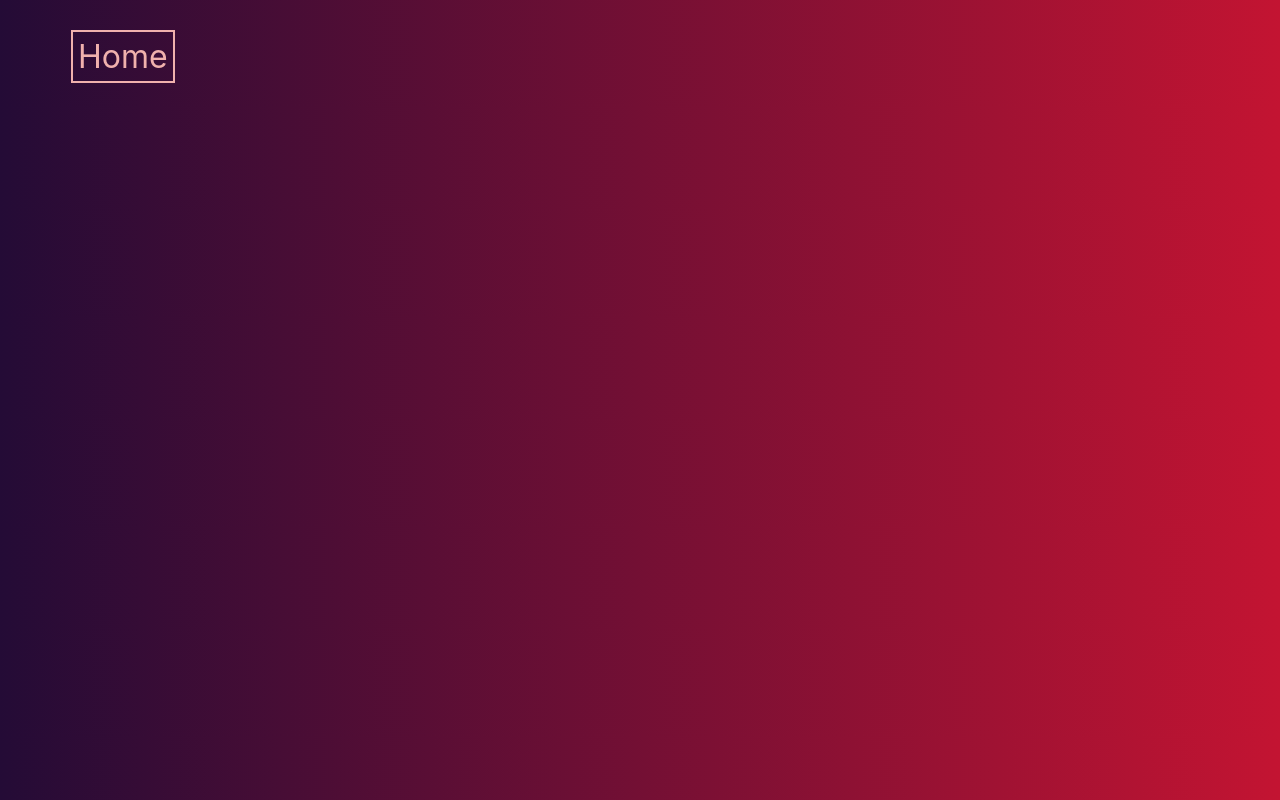
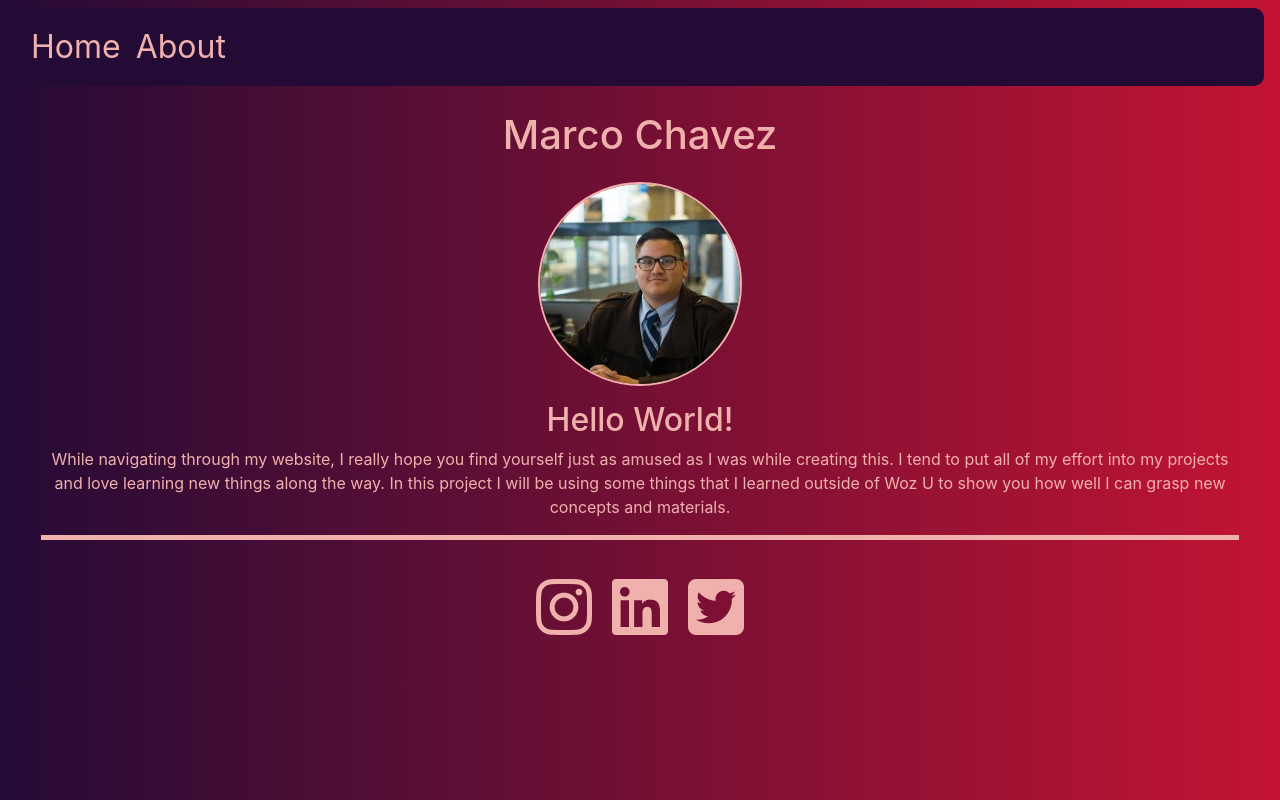
Before and after one commit to mxrcochxvez/Woz-Final, a React app in the folder client/: page /aboutme in a window 1280 px wide. Built offline with nearby package versions, Linux system fonts and the light colour scheme.

Commit message:
re-added files because my direction for the project changed

```diff
--- a/client/components/NavBar.js
+++ b/client/components/NavBar.js
@@ -2,6 +2,7 @@ import React, { Component } from 'react';
 import { Route, Link, BrowserRouter as Router} from "react-router-dom";
 
 import Home from '../screens/Home';
+import AboutMe from '../screens/Home';
 
 import '../style.css';
 
@@ -11,12 +12,13 @@ class NavBar extends Component {
             <div className="navbar">
                 <div className="navigation">
                     <Router>
-                        <ul>
-                            <li>
-                                <Link className="link" to="/">Home</Link>
-                            </li>
-                        </ul>
+                        <div className="links">
+                            <Link className="link" to="/">Home</Link>
+                            <Link className="link left" to="/aboutme/">About</Link>
+                        </div>
+
                         <Route exact path="/" component={Home} />
+                        <Route path="/aboutme/" component={AboutMe} />
                     </Router>
                 </div>
             </div>
--- a/client/style.css
+++ b/client/style.css
@@ -32,18 +32,6 @@ body {
     border-top: 5px solid #f0b1ad;
     padding-top: 25px;
 }
-.navbar {
-    color: #f0b1ad;
-}
-.navbar ul {
-    display: flex;
-    list-style-type: none;
-    align-content: center;
-}
-.navbar ul li {
-    float: left;
-    margin-left: 15px;
-}
 .link {
     color: #f0b1ad;
 }
@@ -51,11 +39,14 @@ body {
     color: orange;
     text-decoration: none;
 }
-.navigation ul li .link {
+.links {
+    background-color: #240b36;
+    padding: 15px;
+    border-radius: 10px;
+}
+.link {
     font-size: 2em;
-    border: 2px solid #f0b1ad;
-    padding: 5px;
 }
-.navigation {
-    margin-top: 25px;
+.left {
+    margin-left: 15px;
 }
```
Also changed, not shown: client/components/Projects.js (deleted, +0 -14 lines), client/screens/AboutMe.js (added, +9 -0 lines), 4 other files.
